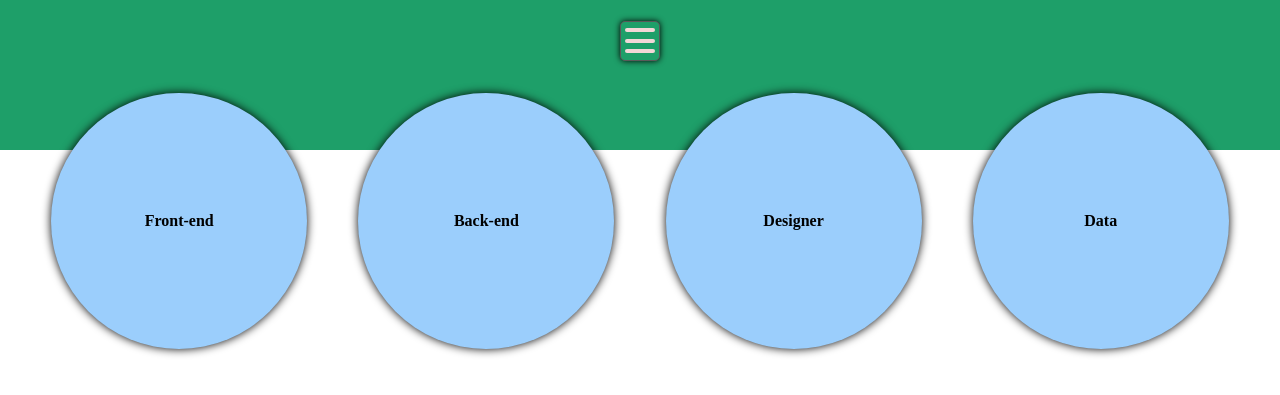
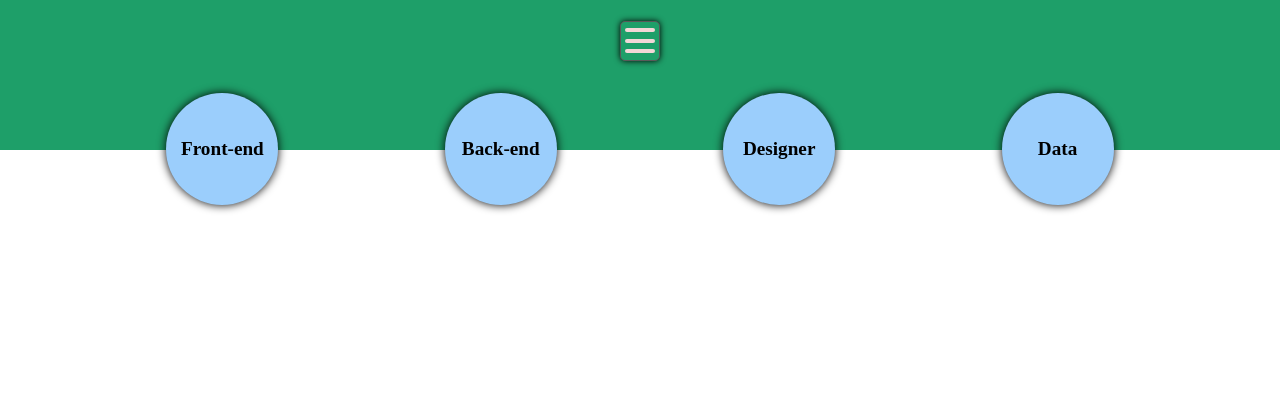
Before and after one commit to jessicapecheux/fantasy_code, a PHP site: page / in a window 1280 px wide. Shown: the top 395 px of the page. Run offline with PHP 8.4, Linux system fonts and the light colour scheme.

Commit message:
modify _header css

```diff
--- a/assets/css/_header.css
+++ b/assets/css/_header.css
@@ -1,6 +1,3 @@
-:root{
-    --width-circle: 20%;
-}
 
 header{
     height: 150px;
@@ -131,8 +128,8 @@ section{
 
 .langage{
     background-color: rgb(155, 206, 252);
-    width:  20vw;
-    height: 20vw;
+    width:  clamp(3rem, 21vw, 7rem);
+    height: clamp(3rem, 21vw, 7rem);
     border-radius: 50%;
     display: flex;
     justify-content: center;
@@ -143,4 +140,5 @@ section{
 .langage a{
     color: black;
     font-weight: bold;
+    font-size: clamp(.2rem, 4vw, 1.2rem);
 }
```
